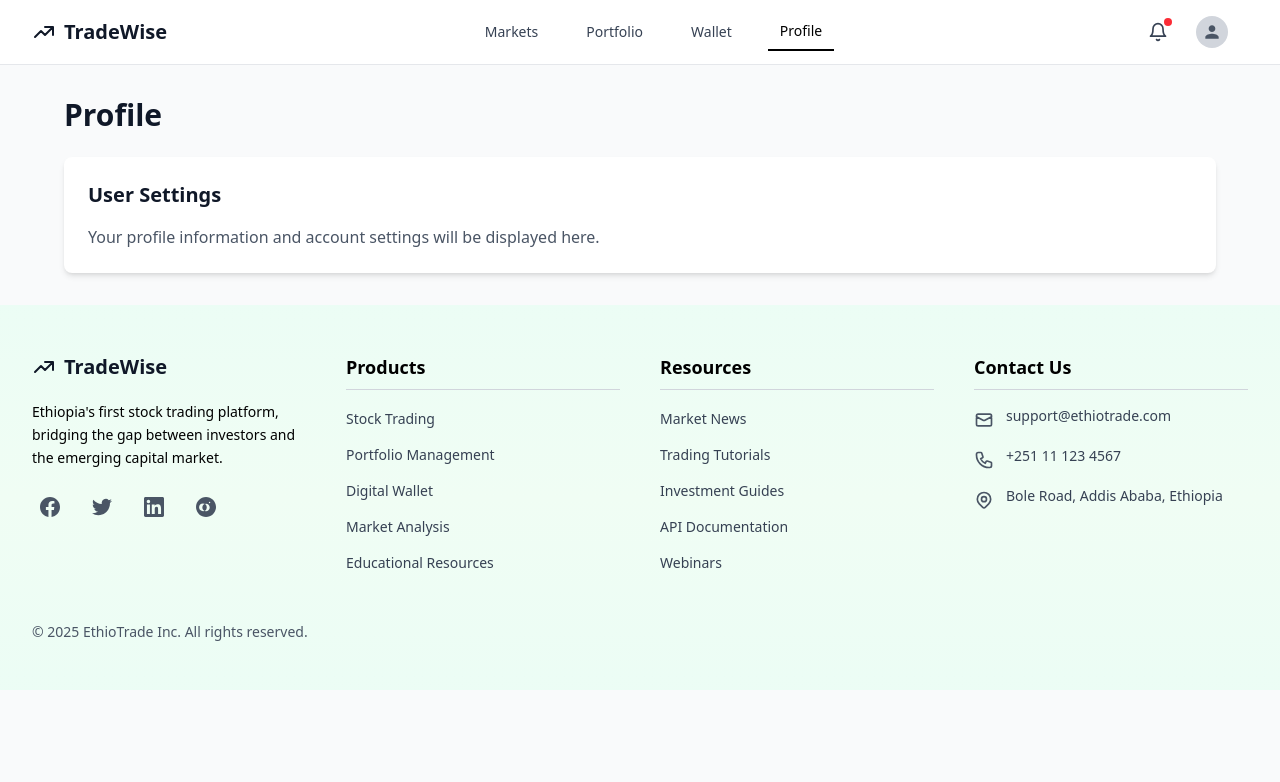
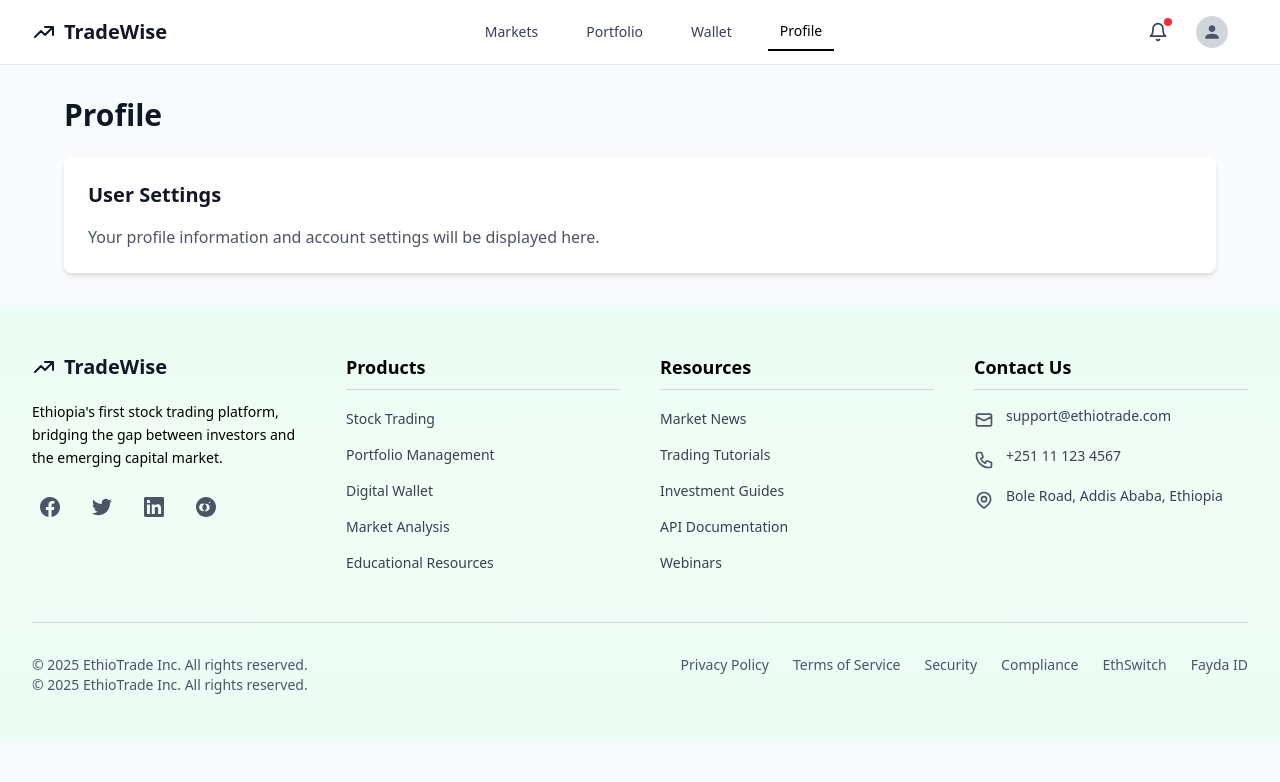
Before and after one commit to Awel7799/Ethio-stock-trading, a React (Vite) app in the folder client/: page /profile in a window 1280 px wide. Shown: the top 782 px of the page. Built offline with nearby package versions, Linux system fonts and the light colour scheme; the HTML template or start-up script is replaced by a standard one.

Commit message:
add footer divider and legal/policy links

```diff
--- a/client/src/components/layout/Footer.jsx
+++ b/client/src/components/layout/Footer.jsx
@@ -204,6 +204,34 @@ const Footer = () => {
           </div>
         </div>
 
+        {/* Divider */}
+        <div className="border-t border-gray-300 my-8"></div>
+
+        <div className="flex flex-col md:flex-row justify-between items-center space-y-4 md:space-y-0">
+          <div className="text-gray-600 text-sm">
+            © {currentYear} EthioTrade Inc. All rights reserved.
+          </div>
+
+          <div className="flex flex-wrap justify-center gap-6">
+            {[
+              "Privacy Policy",
+              "Terms of Service",
+              "Security",
+              "Compliance",
+              "EthSwitch",
+              "Fayda ID",
+            ].map((item) => (
+              <a
+                key={item}
+                href="#"
+                className="text-gray-600 hover:text-gray-900 text-sm transition-colors duration-200"
+              >
+                {item}
+              </a>
+            ))}
+          </div>
+        </div>
+
         {/* Bottom Footer */}
         <div className="flex flex-col md:flex-row justify-between items-center space-y-4 md:space-y-0">
           <div className="text-gray-600 text-sm">
```
